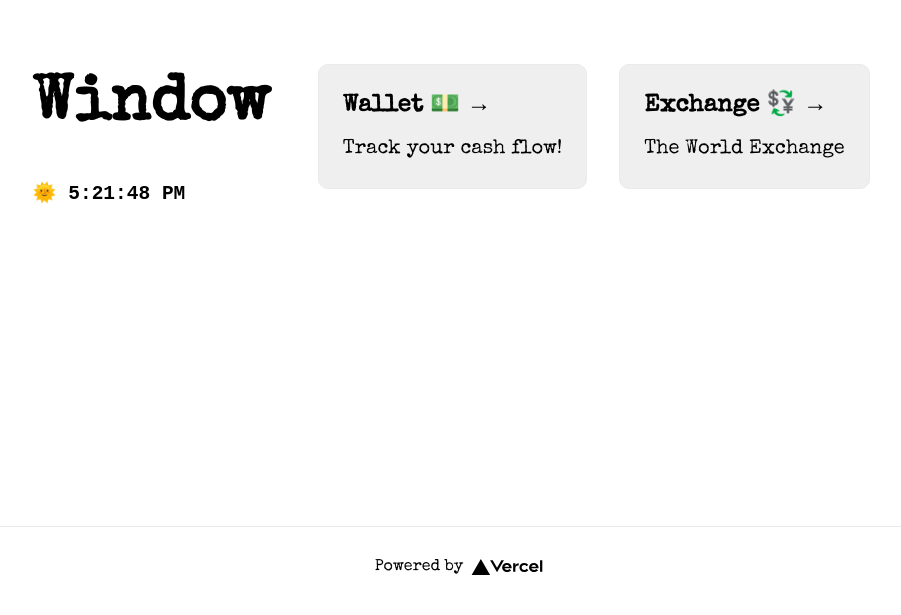
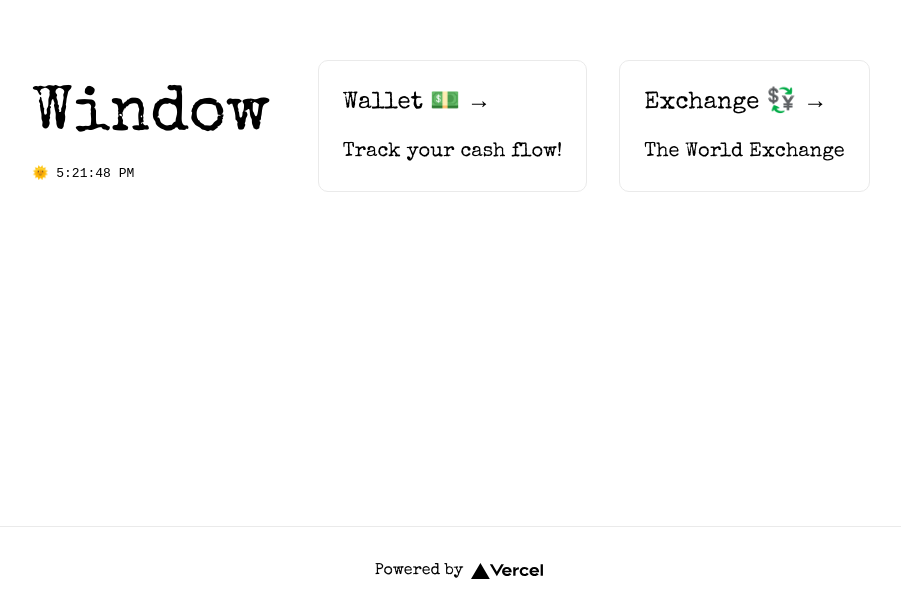
Before and after one commit to JeremyLoh/window, a Next.js app: page / in a window 1280 px wide. Shown: the part 274-889 px from the top of the page, without its empty margins (181-1082 px from the left). Built offline with nearby package versions, Linux system fonts and the light colour scheme.

Commit message:
Add TailwindCSS and prettier

```diff
--- /dev/null
+++ b/postcss.config.js
@@ -0,0 +1,6 @@
+module.exports = {
+  plugins: {
+    tailwindcss: {},
+    autoprefixer: {},
+  },
+}
--- a/styles/globals.css
+++ b/styles/globals.css
@@ -1,3 +1,7 @@
+@tailwind base;
+@tailwind components;
+@tailwind utilities;
+
 :root {
   --monokai-cyan: #56C2D6;
   --monokai-green: #82B414;
--- /dev/null
+++ b/tailwind.config.js
@@ -0,0 +1,14 @@
+/** @type {import('tailwindcss').Config} */
+module.exports = {
+  content: [
+    "./app/**/*.{js,ts,jsx,tsx}",
+    "./pages/**/*.{js,ts,jsx,tsx}",
+    "./components/**/*.{js,ts,jsx,tsx}",
+    // Or if using `src` directory:
+    "./src/**/*.{js,ts,jsx,tsx}",
+  ],
+  theme: {
+    extend: {},
+  },
+  plugins: [],
+}
```
Also changed, not shown: package.json (+13 -0 lines), 1 other file (tests, documents, lock files or other folders).
